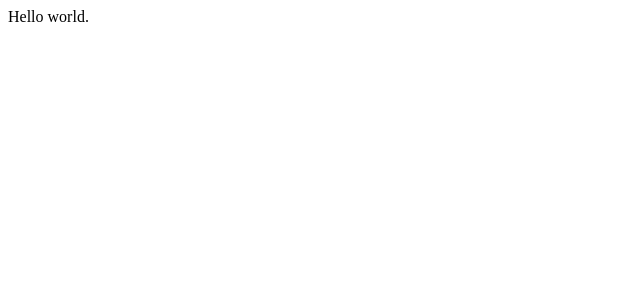
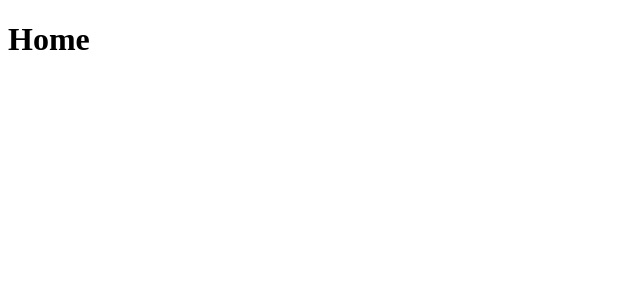
Before and after one commit to majorschwartz/eqisense, a React (Create React App) app in the folder client/: page / in a window 1280 px wide. Shown: the top 300 px of the page, without its empty margins (0-640 px from the left). Built offline with nearby package versions, Linux system fonts and the light colour scheme.

Commit message:
Needed routes

```diff
--- /dev/null
+++ b/client/jsconfig.json
@@ -0,0 +1,6 @@
+{
+    "compilerOptions": {
+      "baseUrl": "src"
+    },
+    "include": ["src"]
+}
--- a/client/package.json
+++ b/client/package.json
@@ -8,6 +8,7 @@
     "@testing-library/user-event": "^13.5.0",
     "react": "^18.3.1",
     "react-dom": "^18.3.1",
+    "react-router-dom": "^6.26.2",
     "react-scripts": "5.0.1",
     "web-vitals": "^2.1.4"
   },
--- a/client/src/App.js
+++ b/client/src/App.js
@@ -1,7 +1,17 @@
 import "./App.css";
+import { BrowserRouter as Router, Routes, Route } from "react-router-dom";
+import Home from "pages/Home";
+import Main from "pages/Main";
 
 function App() {
-	return <div className="App">Hello world.</div>;
+	return (
+        <Router>
+            <Routes>
+                <Route path="/" element={<Home />} />
+                <Route path="/:ticker" element={<Main />} />
+            </Routes>
+        </Router>
+    );
 }
 
 export default App;
--- /dev/null
+++ b/client/src/pages/Home.js
@@ -0,0 +1,11 @@
+import React from "react";
+
+const Home = () => {
+	return (
+		<div>
+			<h1>Home</h1>
+		</div>
+	);
+}
+
+export default Home;
--- /dev/null
+++ b/client/src/pages/Main.js
@@ -0,0 +1,26 @@
+import React, { useEffect } from "react";
+import { useParams, useNavigate } from "react-router-dom";
+
+const Main = () => {
+    const { ticker } = useParams();
+    const navigate = useNavigate();
+
+    useEffect(() => {
+        const isValidTicker = (tick) => {
+            return /^[A-Za-z]{3,5}$/.test(tick);
+        };
+
+        if (!isValidTicker(ticker)) {
+            navigate("/");
+        }
+    }, [ticker, navigate]);
+
+    return (
+        <div>
+            <h1>Main</h1>
+            <h2>{ticker}</h2>
+        </div>
+    );
+}
+
+export default Main;
```
Also changed, not shown: client/src/utils/api.js (added), 1 other file (tests, documents, lock files or other folders).
